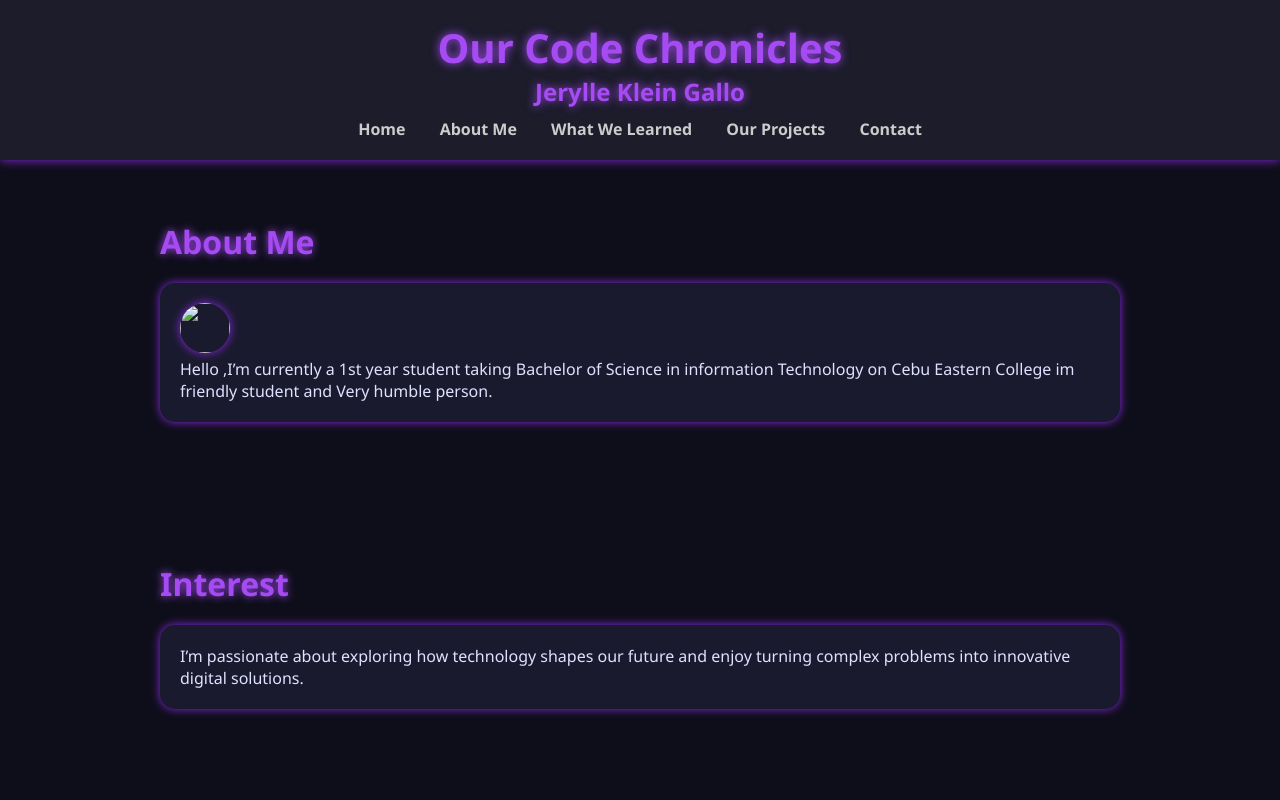
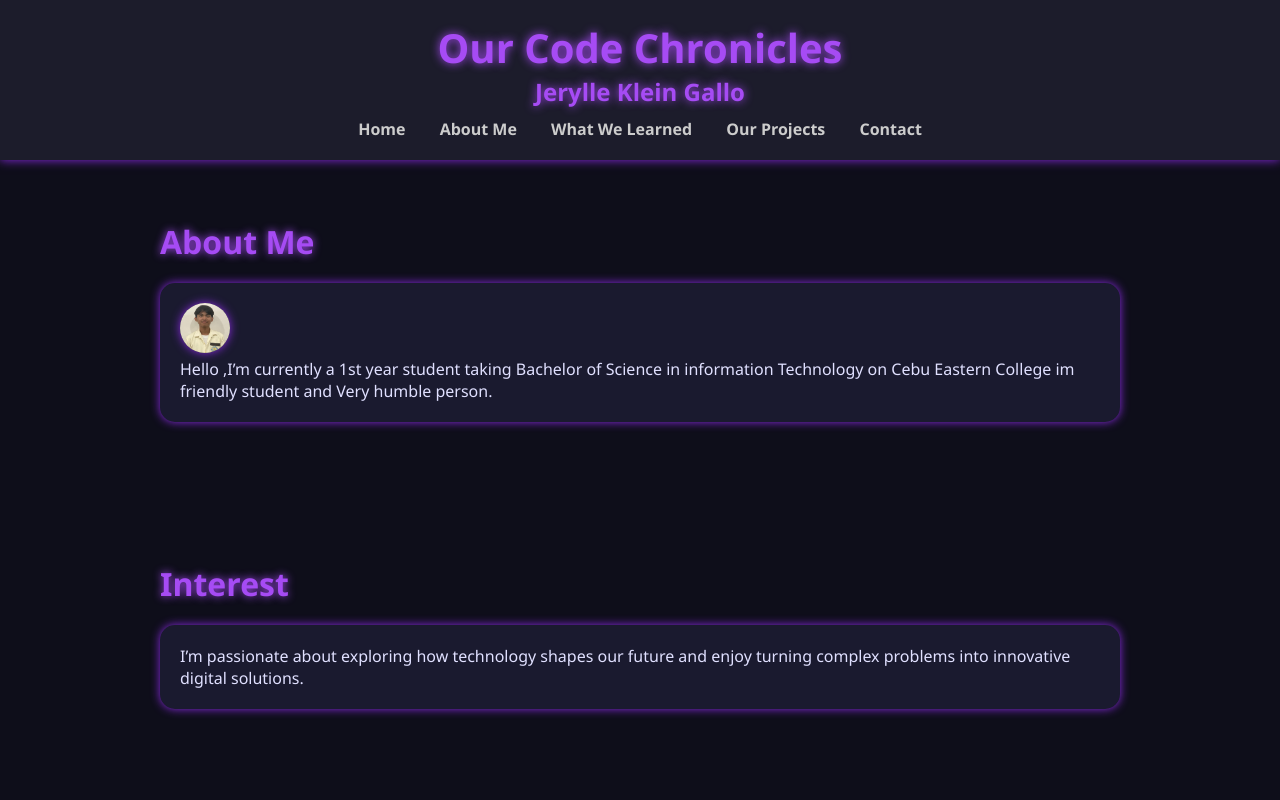
Before and after one commit to Briones354/OurCodeChronicle, a plain HTML site: page Gallo.html in a window 1280 px wide. Shown: the top 800 px of the page. Drawn offline with Linux system fonts and the light colour scheme.

Commit message:
Update Gallo.html

```diff
--- a/Gallo.html
+++ b/Gallo.html
@@ -24,7 +24,7 @@
   <section id="profile">
     <h2>About Me</h2>
     <div class="card">
-      <img src="profile-picture.jpg" class="profile-img">
+      <img src="Gallo.jpg" class="profile-img">
       <p>Hello ,I’m currently a 1st year student taking Bachelor of Science in information Technology on Cebu Eastern College im friendly student and Very humble person.</p>
     </div>
   </section>
```
